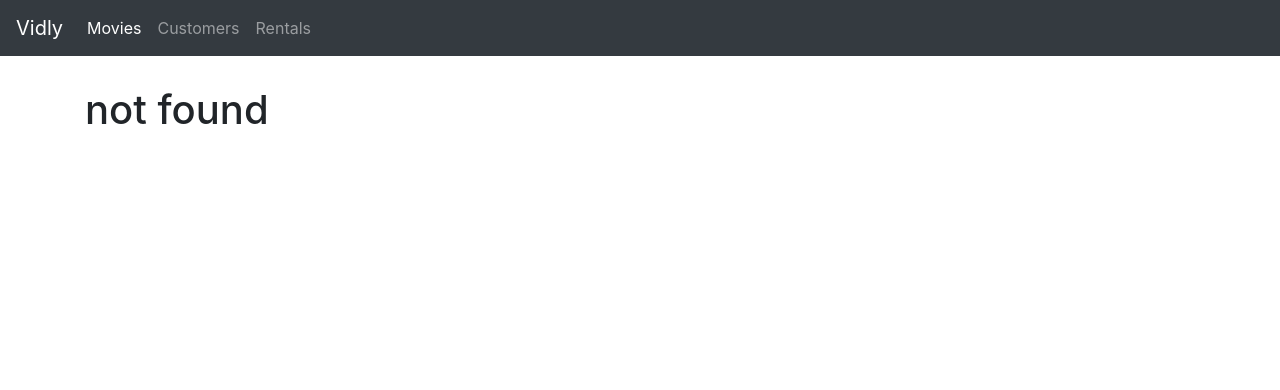
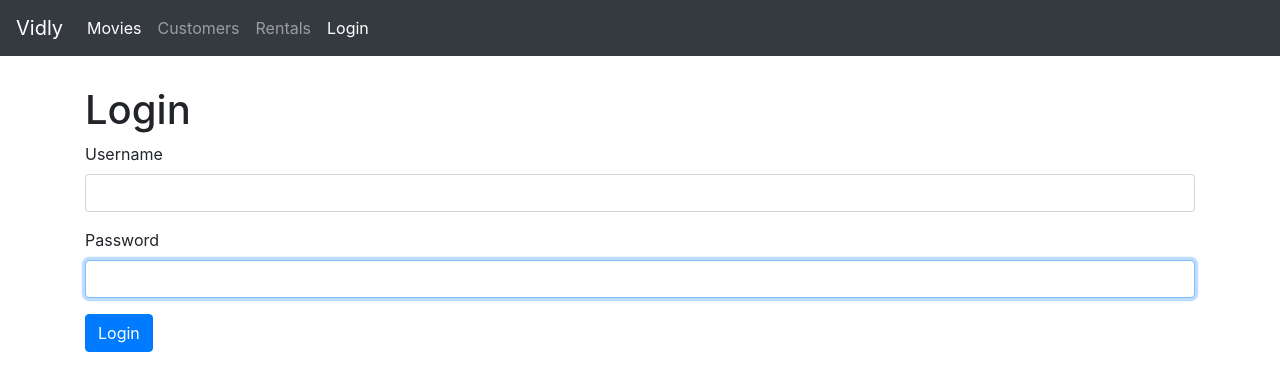
Before and after one commit to Sithija97/Code-with-Mosh, a React (Create React App) app in the folder React/vidly/: page /login in a window 1280 px wide. Before the commit this address led to /not-found. Shown: the top 390 px of the page. Built offline with nearby package versions, Linux system fonts and the light colour scheme.

Commit message:
manual validation

```diff
--- a/React/vidly/src/App.js
+++ b/React/vidly/src/App.js
@@ -7,6 +7,7 @@
 import NotFound from "./components/notFound";
 import NavBar from "./components/common/navBar";
 import MovieForm from "./components/movieForm";
+import loginForm from "./components/loginForm";
 
 function App() {
   return (
@@ -14,6 +15,7 @@
       <NavBar />
       <main role="main" class="container">
         <Switch>
+          <Route path="/login" component={loginForm}></Route>
           <Route path="/movies/:id" component={MovieForm}></Route>
           <Route path="/movies" component={Movies}></Route>
           <Route path="/customers" component={Customers}></Route>
--- /dev/null
+++ b/React/vidly/src/components/common/input.jsx
@@ -0,0 +1,21 @@
+import React from "react";
+
+const Input = ({ name, label, value, onChange, error }) => {
+    return (
+        <div className="form-group">
+            <label htmlFor={name}>{label}</label>
+            <input
+                id={name}
+                value={value}
+                onChange={onChange}
+                name={name}
+                autoFocus
+                type="text"
+                className="form-control"
+            />
+            {error && <div className="alert alert-danger">{error}</div>}
+        </div>
+    );
+};
+
+export default Input;
--- a/React/vidly/src/components/common/navBar.jsx
+++ b/React/vidly/src/components/common/navBar.jsx
@@ -1,5 +1,5 @@
 import React from 'react'
-import { Link, NavLink } from 'react-router-dom';
+import { NavLink } from 'react-router-dom';
 const NavBar = () => {
     return (
         <nav className="navbar navbar-expand-lg navbar-dark bg-dark">
@@ -18,7 +18,9 @@
                     <li className="nav-item">
                         <NavLink className="nav-link" to="/rentals">Rentals</NavLink>
                     </li>
-
+                    <li className="nav-item">
+                        <NavLink className="nav-link" to="/login">Login</NavLink>
+                    </li>
                 </ul>
             </div>
         </nav>
--- /dev/null
+++ b/React/vidly/src/components/loginForm.jsx
@@ -0,0 +1,80 @@
+import React, { Component } from "react";
+import Input from "./common/input";
+
+export class loginForm extends Component {
+  state = {
+    account: { username: "", password: "" },
+    errors: {},
+  };
+
+  validate = () => {
+    const errors = {};
+    const { account } = this.state;
+    if (account.username.trim() === "")
+      errors.username = "Username is required.";
+    if (account.password.trim() === "")
+      errors.password = "Password is required.";
+    return Object.keys(errors).length === 0 ? null : errors;
+  };
+
+  handleSubmit = (e) => {
+    e.preventDefault();
+
+    const errors = this.validate();
+    console.log(errors);
+    this.setState({ errors: errors || {} });
+    if (errors) return;
+
+    // Call the server
+    console.log("submitted");
+  };
+
+  validateProperty = ({ name, value }) => {
+    if (name === "username") {
+      if (value.trim() === "") return "Username is required";
+    }
+    if (name === "password") {
+      if (value.trim() === "") return "Password is required";
+    }
+  };
+
+  handleChange = ({ currentTarget: input }) => {
+    const account = { ...this.state.account };
+    const errors = { ...this.state.errors };
+
+    const errorMessage = this.validateProperty(input);
+
+    if (errorMessage) errors[input.name] = errorMessage;
+    else delete errors[input.name];
+
+    account[input.name] = input.value;
+    this.setState({ account, errors });
+  };
+  render() {
+    const { account, errors } = this.state;
+    return (
+      <div>
+        <h1>Login</h1>
+        <form onSubmit={this.handleSubmit}>
+          <Input
+            name="username"
+            value={account.username}
+            label="Username"
+            onChange={this.handleChange}
+            error={errors.username}
+          />
+          <Input
+            name="password"
+            value={account.password}
+            label="Password"
+            onChange={this.handleChange}
+            error={errors.password}
+          />
+          <button className="btn btn-primary">Login</button>
+        </form>
+      </div>
+    );
+  }
+}
+
+export default loginForm;
--- a/React/vidly/src/components/movies.jsx
+++ b/React/vidly/src/components/movies.jsx
@@ -57,7 +57,6 @@
                                 <th>Stock</th>
                                 <th>Rate</th>
                                 <th></th>
-                                <th></th>
                             </tr>
                         </thead>
                         <tbody>
```
